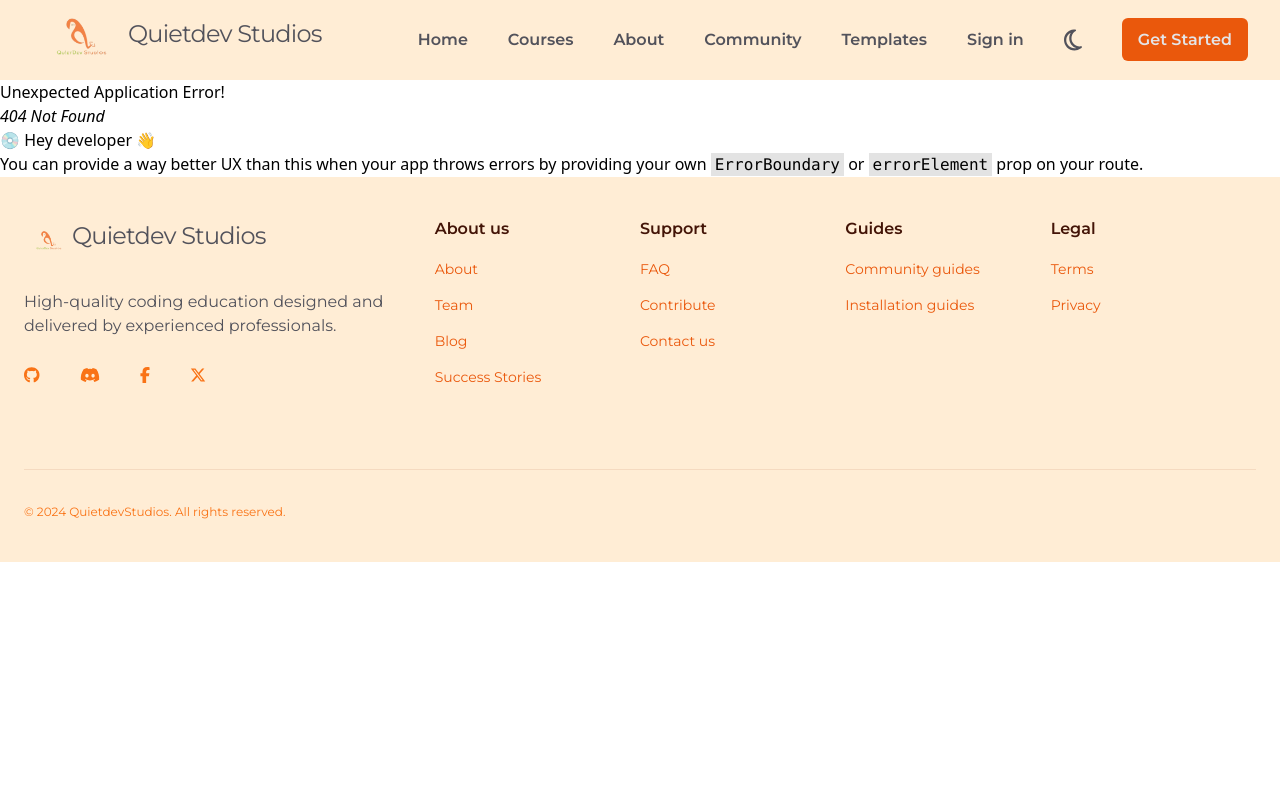
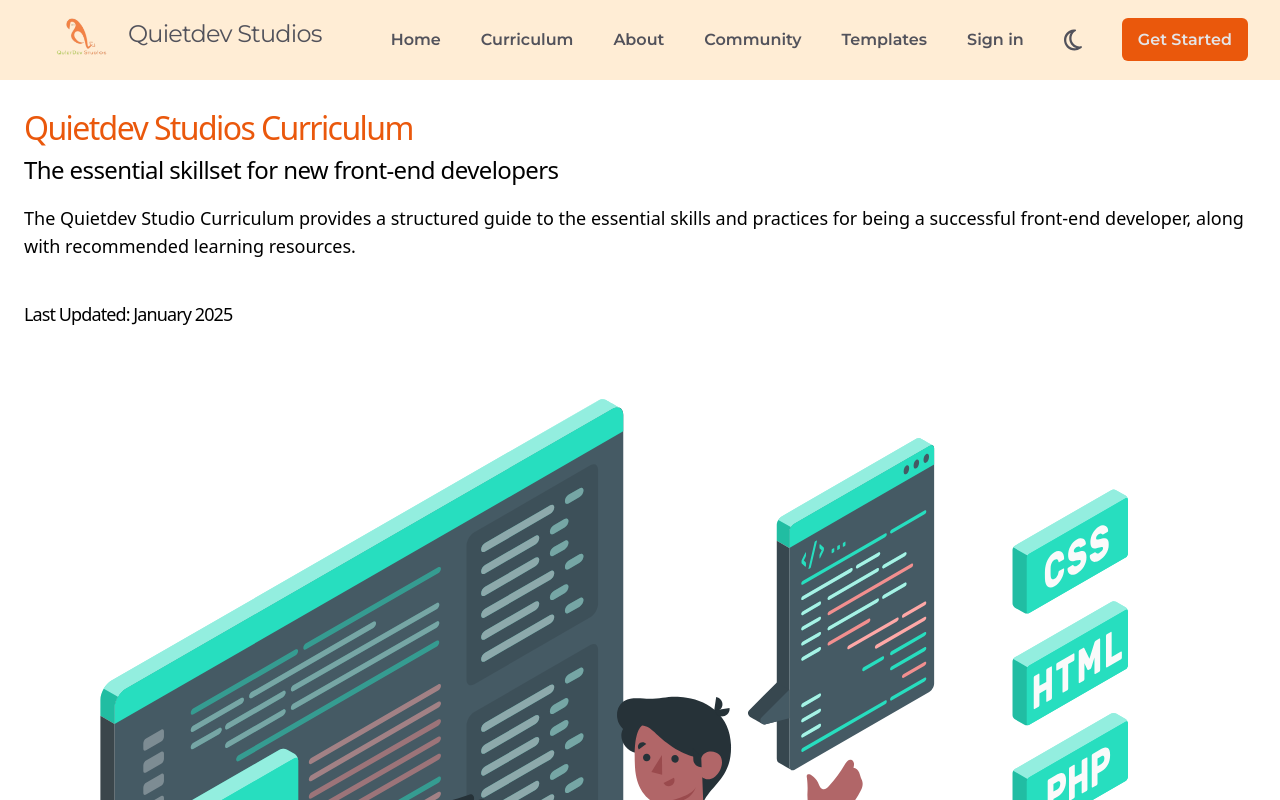
Before and after one commit to quietdevstudios/quietdevstudio, a React (Vite) app: page /curriculum in a window 1280 px wide. Before the commit this address had no page. Shown: the top 800 px of the page. Built offline with nearby package versions, Linux system fonts and the light colour scheme.

Commit message:
building up the courses page

```diff
--- a/data.js
+++ b/data.js
@@ -9,8 +9,8 @@
     faImage: faBookOpen
   },
   {
-    linkText: "Courses",
-    hyperLink: "courses",
+    linkText: "Curriculum",
+    hyperLink: "curriculum",
     faImage: faBookOpen
   },
   {
--- a/src/App.jsx
+++ b/src/App.jsx
@@ -5,23 +5,30 @@
 import { createBrowserRouter, RouterProvider } from "react-router";
 import Home from "./pages/Home";
 import Courses from "./pages/Courses";
+import Errorpage from "./pages/Errorpage";
+import RootLayout from "./pages/RootLayout";
 
 const App = () => {
   const router = createBrowserRouter([
     {
       path: "/",
-      element: <Home />,
-    },
-    {
-      path: "courses",
-      element: <Courses />,
+      element: <RootLayout />,
+      errorElement: <Errorpage />,
+      children: [
+        {
+          index: true,
+          element: <Home />,
+        },
+        {
+          path: "curriculum",
+          element: <Courses />,
+        },
+      ],
     },
   ]);
   return (
     <>
-      <Header />
       <RouterProvider router={router} />
-      <Footer />
     </>
   );
 };
--- a/src/components/Header.jsx
+++ b/src/components/Header.jsx
@@ -15,12 +15,12 @@
   return (
     <header className="bg-orange-100 h-20 text-orange-950 font-montserrat">
       <section className="h-full w-[95%] max-w-7xl xl:mx-auto flex items-center justify-between">
-        <div className="flex items-center tracking-tighter">
+        <a href="/" className="flex items-center tracking-tighter">
           <img src={brandLogo} className="w-24 cursor-pointer" />
           <h2 className="h-12 leading-normal text-2xl text-zinc-600 hidden lg:flex">
             Quietdev Studios
           </h2>
-        </div>
+        </a>
 
         {isNavOpen && <MobileNav isNavOpen={isNavOpen} toggleNav={toggleNav} />}
 
--- a/src/pages/Courses.jsx
+++ b/src/pages/Courses.jsx
@@ -1,7 +1,47 @@
 import React from "react";
+import vector from "/vector.svg";
+import { FontAwesomeIcon } from "@fortawesome/react-fontawesome";
+import { faGraduationCap } from "@fortawesome/free-solid-svg-icons";
 
 const Courses = () => {
-  return <div>Courses</div>;
+  return (
+    <section>
+      <article>
+        <header className="p-6">
+          <h1 className="text-[2rem] font-medium tracking-tighter text-orange-600">
+            Quietdev Studios Curriculum
+          </h1>
+          <h4 className="text-[1.5rem] font-medium tracking-tight">
+            The essential skillset for new front-end developers
+          </h4>
+          <p className="mt-4 font-regular text-lg">
+            The Quietdev Studio Curriculum provides a structured guide to the
+            essential skills and practices for being a successful front-end
+            developer, along with recommended learning resources.
+          </p>
+
+          <p className="mt-10 font-regular text-lg tracking-tighter">
+            Last Updated: January 2025
+          </p>
+        </header>
+        <figure>
+          <img src={vector} alt="vector image" />
+        </figure>
+      </article>
+      <section className="flex items-center justify-evenly">
+        <div>
+          {/* <FontAwesomeIcon icon={faGraduationCap} /> */}
+          <p>Beginner's level</p>
+        </div>
+        <div>
+          <p>Self-paced</p>
+        </div>
+        <div>
+          <p>Paid</p>
+        </div>
+      </section>
+    </section>
+  );
 };
 
 export default Courses;
--- /dev/null
+++ b/src/pages/Errorpage.jsx
@@ -0,0 +1,18 @@
+import React from "react";
+import Header from "../components/Header";
+import Footer from "../components/Footer";
+
+const Errorpage = () => {
+  return (
+    <>
+      <Header />
+      <section className="flex flex-col items-center justify-center min-h-screen text-center p-6">
+        {/* <h1 className="capitalize">{title}</h1> */}
+        <p>{/* <i>{message}</i> */}</p>
+      </section>
+      <Footer />
+    </>
+  );
+};
+
+export default Errorpage;
--- /dev/null
+++ b/src/pages/RootLayout.jsx
@@ -0,0 +1,18 @@
+import React from "react";
+import Header from "../components/Header";
+import Footer from "../components/Footer";
+import { Outlet } from "react-router";
+
+const RootLayout = () => {
+  return (
+    <>
+      <Header />
+      <main>
+        <Outlet />
+      </main>
+      <Footer />
+    </>
+  );
+};
+
+export default RootLayout;
```
Also changed, not shown: public/vector.svg (added).
